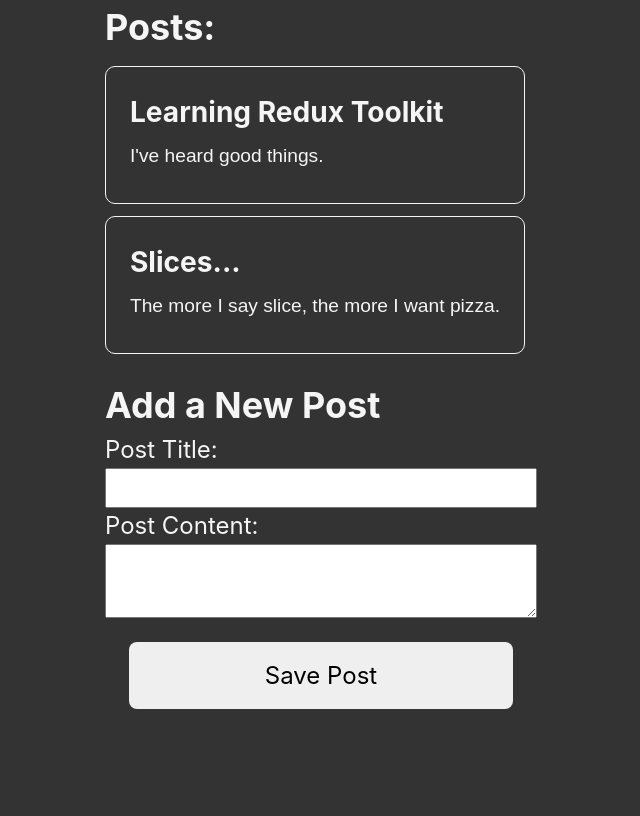
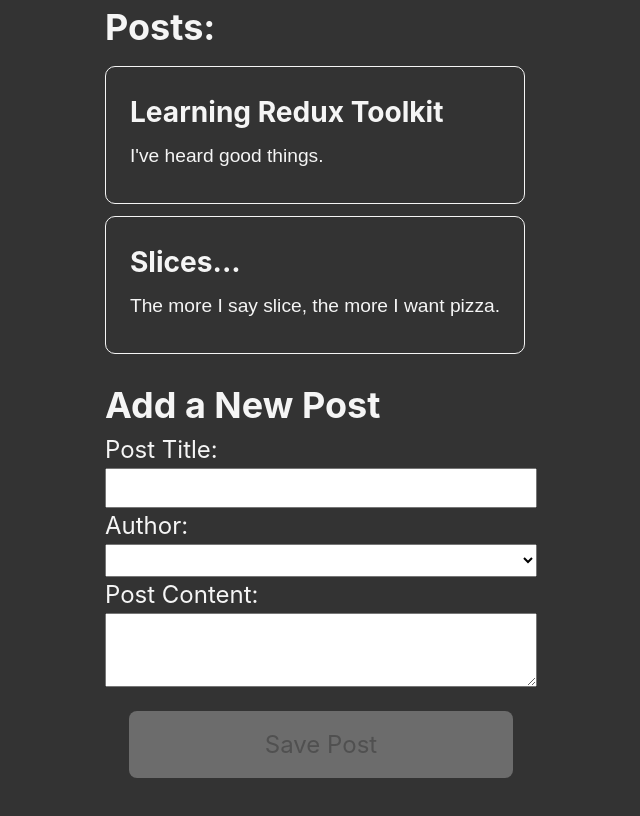
Before and after one commit to darshit-singh/rtk-test, a React (Vite) app: page / in a window 1280 px wide. Shown: the top 816 px of the page, without its empty margins (319-959 px from the left). Built offline with nearby package versions, Linux system fonts and the light colour scheme.

Commit message:
user id getting updated with each post

```diff
--- a/src/components/AddPostForm.jsx
+++ b/src/components/AddPostForm.jsx
@@ -5,21 +5,37 @@
 
 const AddPostForm = () => {
   const dispatch = useDispatch()
+
   const [title, setTitle] = useState("")
   const [content, setContent] = useState("")
+  const [userId, setUserId] = useState("")
+
+  const users = useSelector(selectUsers)
 
   const onTitleChange = (e) => setTitle(e.target.value)
   const onContentChange = (e) => setContent(e.target.value)
+  const onAuthorChange = (e) => setUserId(e.target.value)
 
   const onSavePostClicked = () => {
     if (title && content) {
       dispatch(
-        postActions.postAdded(title, content)
+        postActions.postAdded(title, content, userId)
       )
       setTitle("")
       setContent("")
+      setUserId("")
     }
   }
+
+  const usersOptions = users.map((user) => {
+    return (
+      <option key={user.id} value={user.id}>
+        {user.name}
+      </option>
+    )
+  })
+
+  const canSave = Boolean(title) && Boolean(content) && Boolean(userId)
 
   return (
     <section>
@@ -28,18 +44,28 @@
         <label htmlFor="postTitle">Post Title:</label>
         <input
           type="text"
+          id="postTitle"
           name="postTitle"
           value={title}
           onChange={onTitleChange}
         />
+
+        <label htmlFor="postAuthor">Author:</label>
+        <select id="postAuthor" value={userId} onChange={onAuthorChange}>
+          <option value=""></option>
+          {usersOptions}
+        </select>
+
         <label htmlFor="postContent">Post Content:</label>
         <textarea
           type="text"
+          id="postContent"
           name="postContent"
           value={content}
           onChange={onContentChange}
         />
-        <button type="button" onClick={onSavePostClicked}>Save Post</button>
+
+        <button type="button" onClick={onSavePostClicked} disabled={!canSave}>Save Post</button>
       </form>
     </section>
   )
--- a/src/redux/index.js
+++ b/src/redux/index.js
@@ -1,13 +1,13 @@
 import { configureStore } from "@reduxjs/toolkit";
 import counterReducer from "./slices/counterSlice";
 import postsReducer from "./slices/postSlice";
-import userSlice from "./slices/userSlice";
+import usersReducer from "./slices/userSlice";
 
 const store = configureStore({
     reducer: {
         counter: counterReducer,
         posts: postsReducer,
-        users: userSlice,
+        users: usersReducer,
     }
 })
 
```
